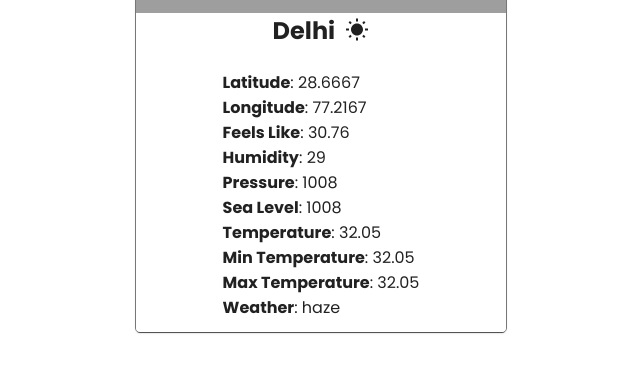
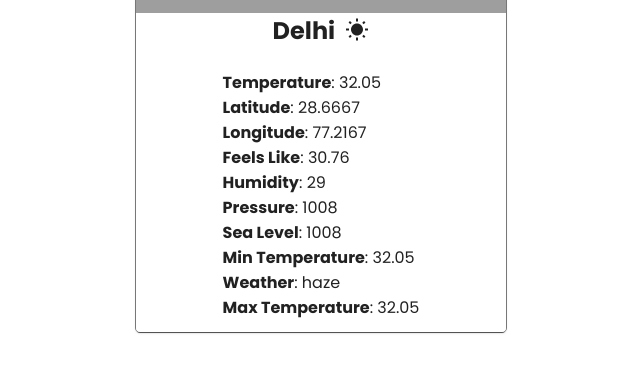
Before and after one commit to suryadash0967/weatherapp, a React (Vite) app: page / in a window 1280 px wide. Shown: the part 387-757 px from the top of the page, without its empty margins (319-959 px from the left). Built offline with nearby package versions, Linux system fonts and the light colour scheme; grey boxes are pictures that could not be loaded; a web font is replaced by a local one.

Commit message:
Update WeatherInfo.jsx

```diff
--- a/src/Components/WeatherInfo.jsx
+++ b/src/Components/WeatherInfo.jsx
@@ -66,17 +66,17 @@ export default function WeatherApp({ weatherInfo, isLoading, isError }) {
                                                 flexDirection: 'column',
                                                 padding: '12px'
                                             }}
-                                        >
+                                            >
+                                            <span><b>Temperature</b>: {info.temp}</span>
                                             <span><b>Latitude</b>: {info.lat}</span>
                                             <span><b>Longitude</b>: {info.lon}</span>
                                             <span><b>Feels Like</b>: {info.feels_like}</span>
                                             <span><b>Humidity</b>: {info.humidity}</span>
                                             <span><b>Pressure</b>: {info.pressure}</span>
                                             <span><b>Sea Level</b>: {info.sea_level}</span>
-                                            <span><b>Temperature</b>: {info.temp}</span>
                                             <span><b>Min Temperature</b>: {info.temp_min}</span>
+                                            <span><b>Weather</b>: {info.weather}</span>
                                             <span><b>Max Temperature</b>: {info.temp_max}</span>
-                                            <span><b>Weather</b>: {info.weather}</span>
                                         </div>
                                     </div>
                                 </Card>
```
